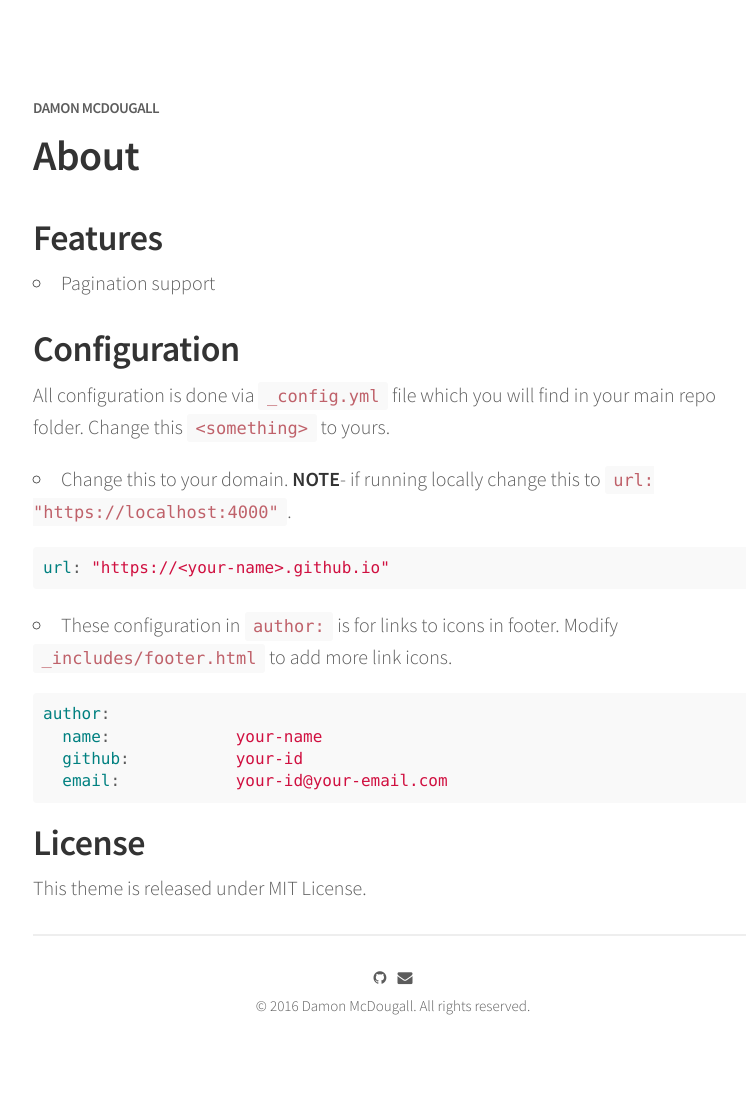
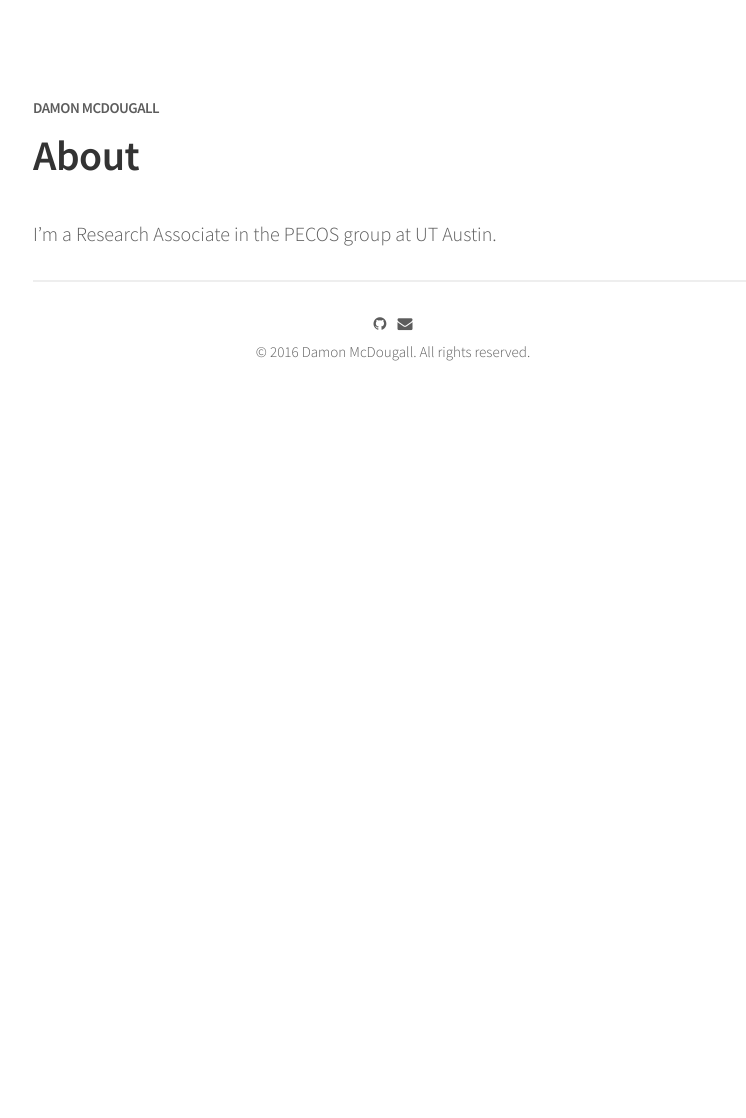
Before and after one commit to dmcdougall/dmcdougall.github.com, a Jekyll site: the page built from about.md, in a window 1280 px wide. Shown: the whole page, without its empty margins (247-993 px from the left). Built offline with Jekyll 4.4.1, drawn with Linux system fonts in a browser that asks for light colours; nearby versions of some CDN libraries; after the commit the page ends 900 px from its top, so only the background shows below that.

Commit message:
Add about me content

````diff
--- a/about.md
+++ b/about.md
@@ -3,29 +3,4 @@ title: About
 permalink: /about/
 ---
 
-## Features
-
-- Pagination support
-
-## Configuration
-
-All configuration is done via `_config.yml` file which you will find in your main repo folder. Change this `<something>` to yours.
-
-- Change this to your domain. **NOTE**- if running locally change this to `url: "https://localhost:4000"`.
-
-```yml
-url: "https://<your-name>.github.io"
-```
-
-- These configuration in `author:` is for links to icons in footer. Modify `_includes/footer.html` to add more link icons.
-
-```yml
-author:
-  name:             your-name
-  github:           your-id
-  email:            your-id@your-email.com
-```
-
-## License
-
-This theme is released under MIT License.
+I'm a Research Associate in the PECOS group at UT Austin.
````
